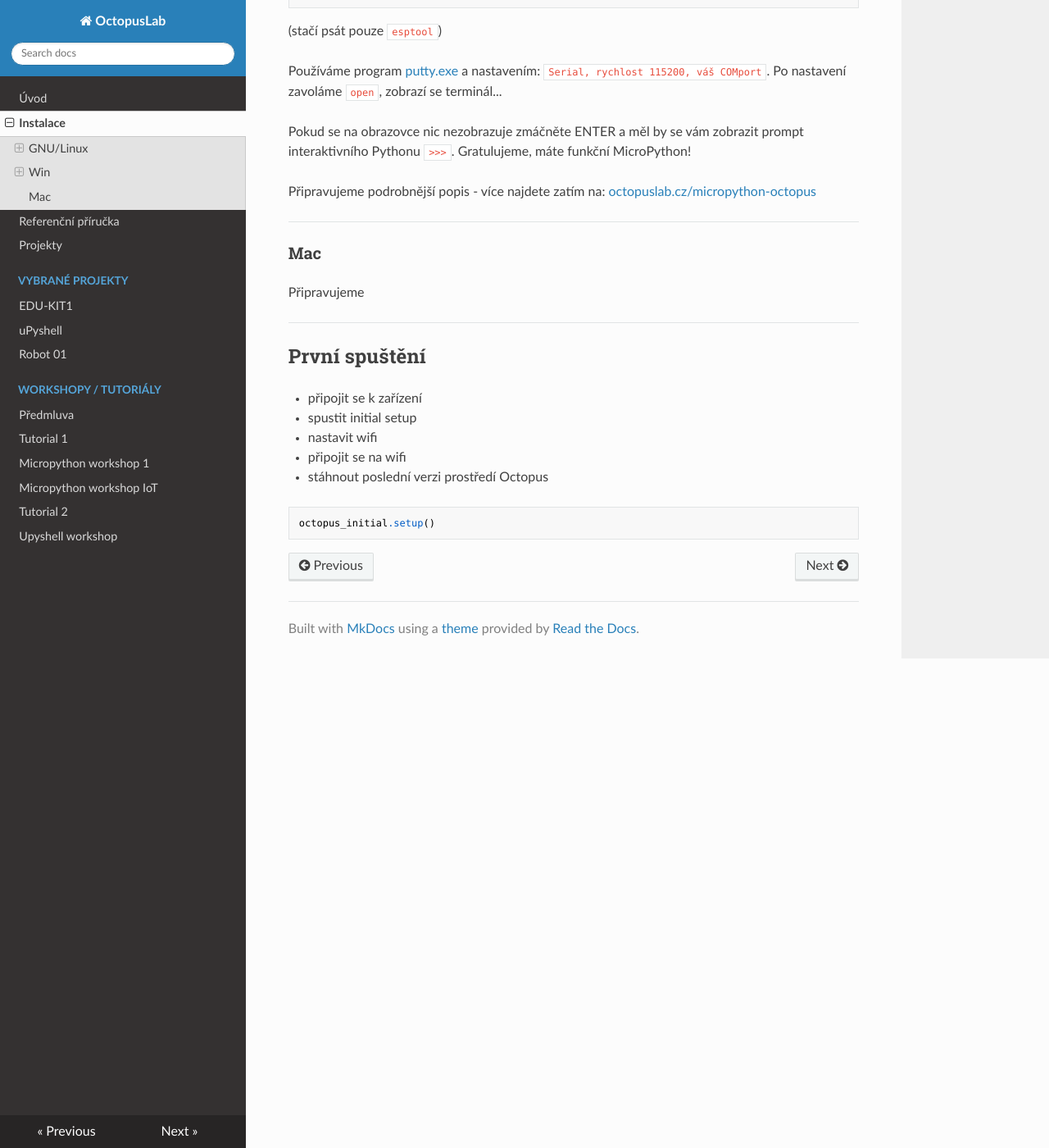
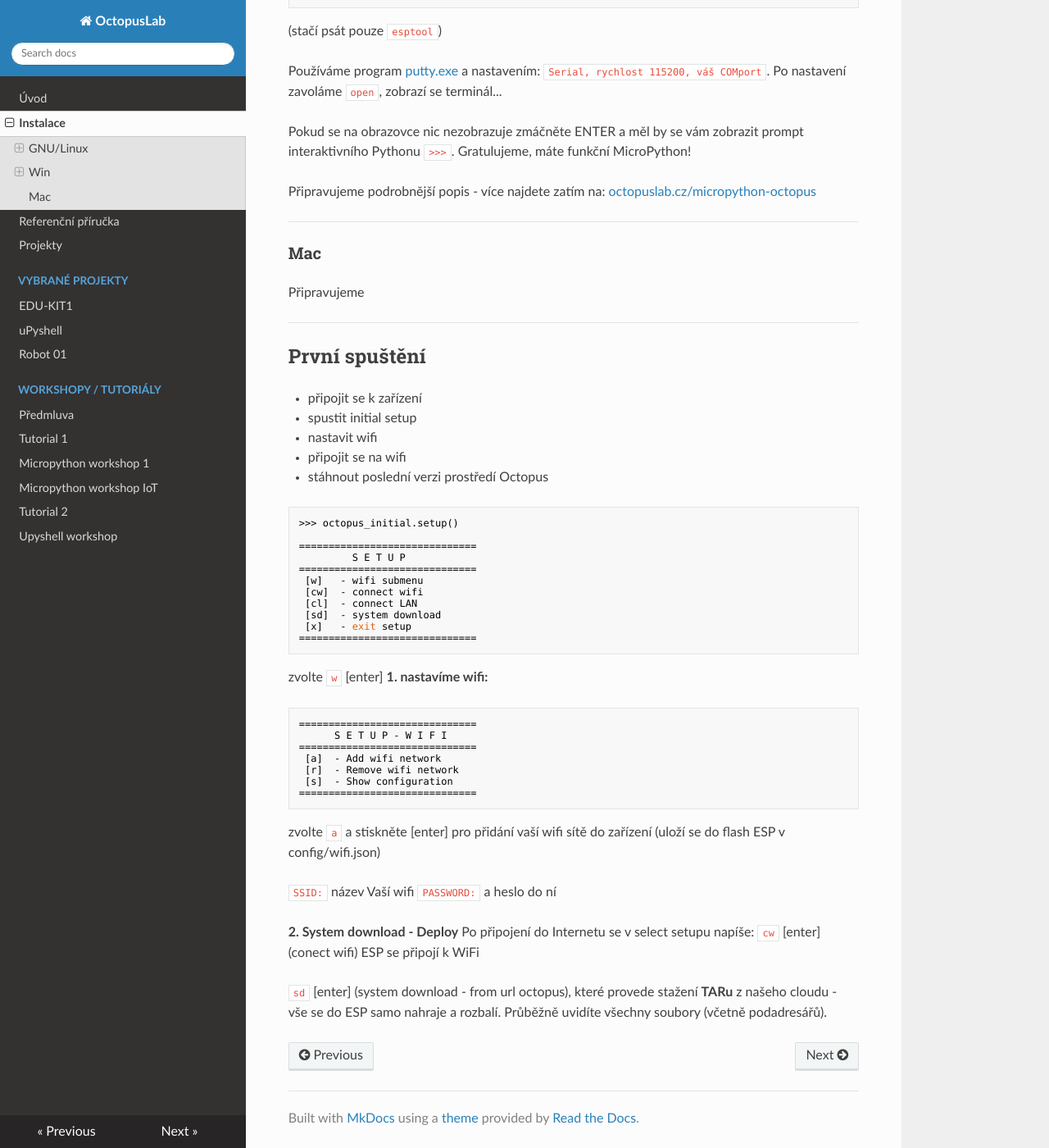
Before and after one commit to octopuslab-cz/docs_octopuslab_cz, an MkDocs documentation site: the page built from docs/install.md, in a window 1280 px wide and 1400 px high, scrolled down 2485 px. Shown: the whole window at 82% size. Built offline with MkDocs 1.6.1, drawn with Linux system fonts in a browser that asks for light colours; nearby versions of some CDN libraries; some of the changed text lies outside the part shown.

Commit message:
initial.setup

````diff
--- a/docs/install.md
+++ b/docs/install.md
@@ -85,7 +85,7 @@ Po připojení ESP modulu přes kabel USB (typicky microUSB) musíme zjistit, na
 
 Pokud chcete zkusit nejrychlejší verzi bez Pythonu v počítači – stačí pouze do vaší pracovní složky rozbalit exe soubor `esptool.exe`,  který si stáhnete zde: https://dl.espressif.com/dl/esptool-2.6.1-windows.zip
 Pak ho budete mít uložen například takto (ano staré win rozlišují `/` a  `\`):
-```
+```bash
 esptool.exe --chip esp32 -p COM6 erase_flash
 esptool.exe --chip esp32 -p COM6 write_flash -z 0x1000 ./download/micropython-octopus.bin
 ```
@@ -113,6 +113,40 @@ Připravujeme
 - připojit se na wifi
 - stáhnout poslední verzi prostředí Octopus
 
+```bash
+>>> octopus_initial.setup()
+
+==============================
+         S E T U P
+==============================
+ [w]   - wifi submenu
+ [cw]  - connect wifi
+ [cl]  - connect LAN
+ [sd]  - system download
+ [x]   - exit setup
+==============================
 ```
-octopus_initial.setup()
+zvolte `w` [enter]
+**1. nastavíme wifi:**
+```bash
+==============================
+      S E T U P - W I F I
+==============================
+ [a]  - Add wifi network
+ [r]  - Remove wifi network
+ [s]  - Show configuration
+==============================
 ```
+zvolte `a` a stiskněte [enter]
+pro přidání vaší wifi sítě do zařízení
+(uloží se do flash ESP v config/wifi.json)
+
+`SSID:` název Vaší wifi
+`PASSWORD:` a heslo do ní
+
+**2.  System download -  Deploy**
+Po připojení do Internetu se v select setupu napíše:
+`cw` [enter] (conect wifi)
+ESP se připojí k WiFi
+
+`sd` [enter] (system download - from url octopus), které provede stažení **TARu** z našeho cloudu - vše se do ESP samo nahraje a rozbalí. Průběžně uvidíte všechny soubory (včetně podadresářů).
````
